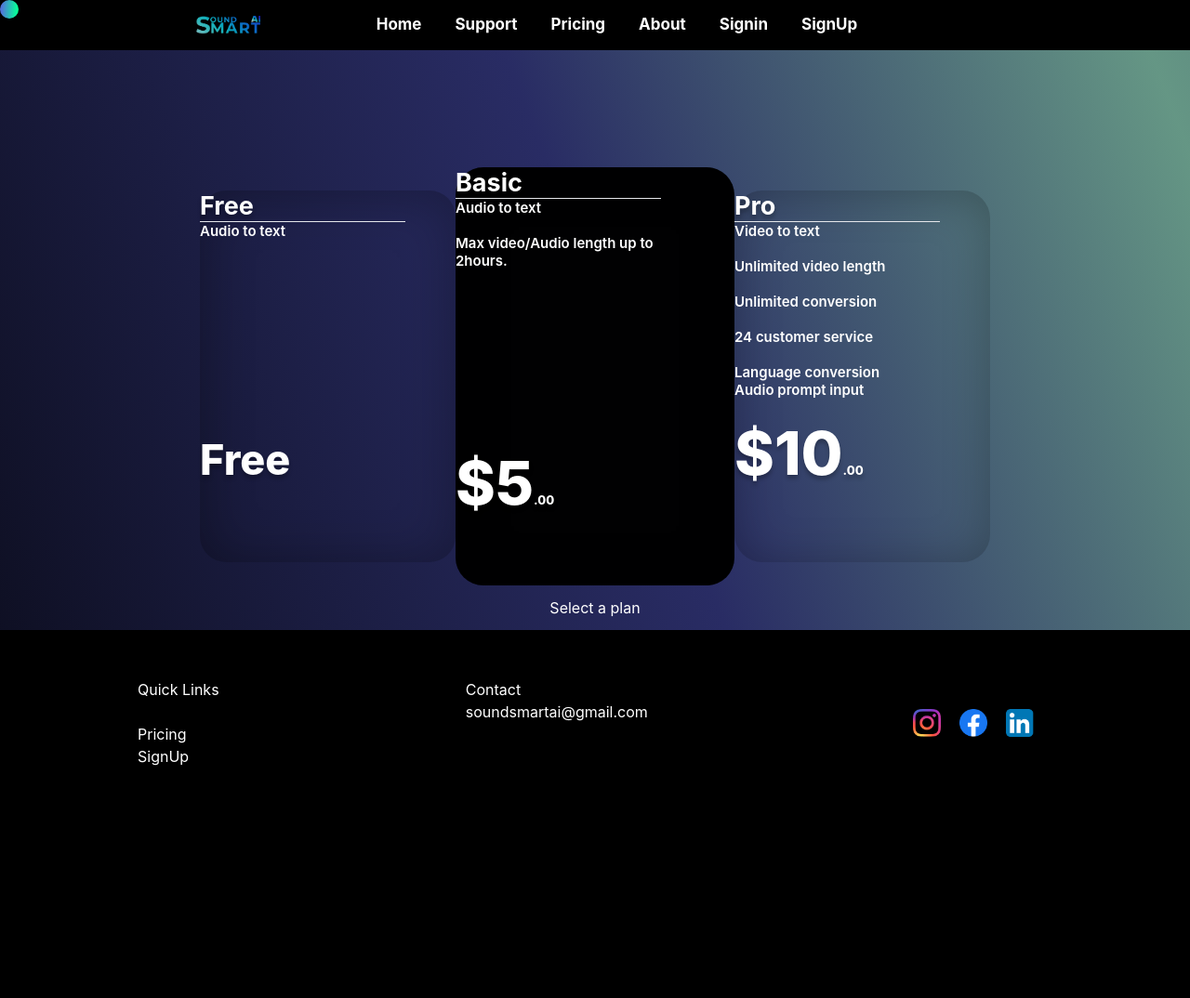
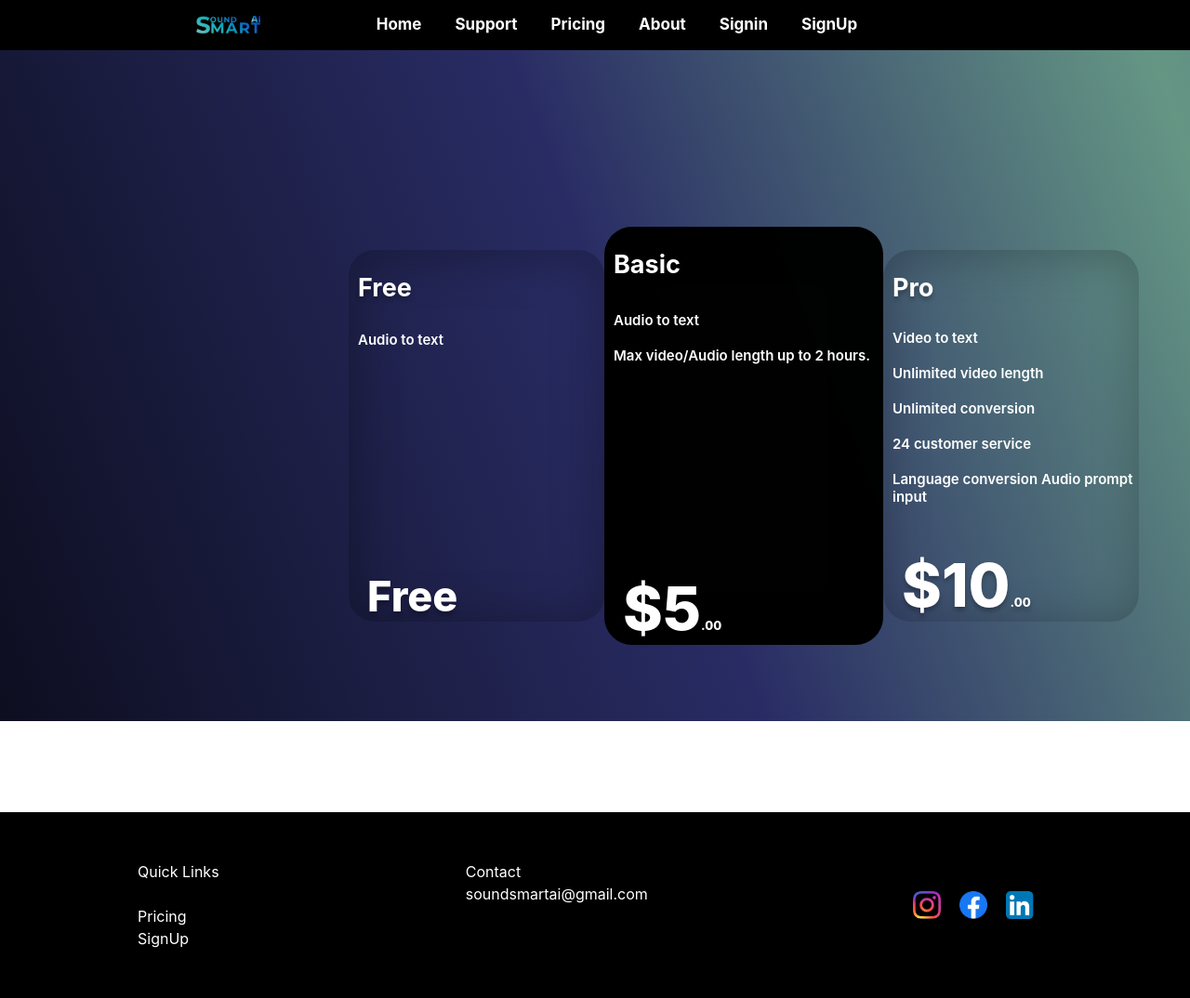
Before and after one commit to techie-ranith/soundsmartai, a PHP site: page /subscription.php in a window 1280 px wide; the page is wider, and only the part inside the window is pictured. Shown: that part at 93% size. Before the commit the page ends 824 px from the top of that part, so only its background shows below. Run offline with PHP 8.4, Linux system fonts and the light colour scheme; some libraries are stand-ins or nearby versions.

Commit message:
Development 2 (#34)
* sef

* efe

* pricing

---------

Co-authored-by: yohan manohara <warushayoham80@gmail.com>

```diff
--- a/css/pricing.css
+++ b/css/pricing.css
@@ -3,8 +3,15 @@ body{
     height: 97vh;
     background: linear-gradient(69deg, #000 -24.37%, #292C64 52.21%, rgba(18, 94, 67, 0.65) 95.97%, #202255 161.6%, #000 209.01%);
     background-repeat: no-repeat;
+
   }
+
+
     .button1{
+      display: flex;
+
+    justify-content: space-between;
+    flex-direction: column;
 
     width: 275px;
     height: 400px;
@@ -22,6 +29,9 @@ body{
     height: 450px;
     flex-shrink: 0;
     border-radius: 30px;
+    display: flex;
+    flex-direction: column;
+    justify-content: space-between;
 
     background: rgba(0, 0, 0, 0.98);
     box-shadow: 0px 4px 50px 8px rgba(0, 0, 0, 0.25) inset;
@@ -31,14 +41,18 @@ body{
     }
     .container{
         display:flex;
+        flex-direction: row;
     justify-content:center;
     align-items: center;
-  margin-top: 60px;
+    margin-top: 100px;
+    margin-bottom: 60px;
+    margin-left: 160px;
+
 
     }
-  .ul{
-      width: 220.587px;
-  height: 38.46px;
+    ul{
+         /* width: 220.587px;
+    height: 38.46px;  */
     flex-shrink: 0;
     color: #FFF;
     font-family: Inter;
@@ -46,10 +60,17 @@ body{
     font-style: normal;
     font-weight: 600;
     line-height: normal;
-  padding-top: 30px;
-  padding-left: 30px  ;
+    /* padding-top: 10px;
+    padding-left: 50px;
+    margin-right: 100px;
+     */
+    /* margin-top: 0px; */
+    text-align: left;
     }
     .button3{
+      display: flex;
+      flex-direction: column;
+      justify-content: space-between;
         width: 275px;
     height: 400px;
     flex-shrink: 0;
@@ -72,7 +93,8 @@ body{
     font-style: normal;
     font-weight: 700;
     line-height: normal;
-  margin-top: 50px;
+    margin-top: 20px;
+
     }
     .button3:hover{ transform: translateY(-10px);}
     .button1:hover{transform: translateY(-10px);}
@@ -81,7 +103,7 @@ body{
         height: 100px;
         flex-shrink: 0;
         color: #FFF;
-      font-family: Inter;
+        font-family: inter;
         font-size: 65px;
         font-style: normal;
         font-weight: 800;
@@ -96,7 +118,7 @@ body{
     font-weight: 800;
     line-height: normal;
     text-align: center;
-  padding-top: 50px;
+    padding-top: 20px;
 
         }
 
@@ -108,6 +130,7 @@ body{
     font-weight: 800;
     line-height: normal;
     padding-top: 50px;
+    text-align:center;
         }
         h1{
             color: #FFF;
@@ -119,9 +142,17 @@ body{
 
 
         }
-      hr{
-          font-weight: 400;
-          height: 3px;
-          fill: #FFF;
-          background-color: #FFF;
+
+        .top
+        {
+          margin-left: 10px;
         }
+        .bottom
+        {
+          margin-left: 20px;
+
+        }
+        .middle{
+          margin-top: 0px;
+          margin-left: 10px;
+        }
--- a/subscription.php
+++ b/subscription.php
@@ -1,85 +1,85 @@
 <!DOCTYPE html>
-<meta name="viewport" content="width=device-width, initial-scale=1.0">
-<head><title>Subscription</title>
-<link rel="stylesheet" href="./css/subscription.css">
+<html>
+<head>
+    <title>Subscription</title>
+    <link rel="stylesheet" href="./css/pricing.css">
+    <link rel="icon" href="./assest/01.png">
+</head>
+
 <body>
 
-    <?php
-    include "cursor.php";
+<?php include "navbar.php";
     ?>
-<?php
-        include "navbar.php";
-    ?>
-    <br><br>
-    <br><br><br>
 
 
 
-    <div class="parent1">
-        <div class="parent2">
-            <div>
-                <a href="./payment.php" class="button button1">
+    <br><br><br><br><br><br>
 
-                    <ul class="circle ">
-                   <div><span>Free</span> </div>
-                    <hr>
-                           <div> <li>Audio to text</li></div>
-                            <br><br><br><br><br><br><br><br><br><br><br>
-                           <div><span class="t3">Free</span></div>
-                     </ul>
 
-                 </a>
+
+
+    <div class="container">
+        <a href="#" class="button button1">
+            <div class="top"><br>
+                <span>Free</span>
+
+        </div>
+            <div class="middle">
+                <ul class="circle">
+                    <li>Audio to text</li>
+                    <br><br><br><br>
+                    <br><br><br><br>
+                    <br><br><br>
+                </ul>
             </div>
-            <div>
-                <a href="./payment.php" class="button button2">
+            <div class="bottom">
+                <span class="t3">Free</span>
+            </div>
+        </a>
+        <a href="#" class="button button2">
+            <div class="top"><br>
+                <span>Basic</span>
 
-                    <ul class="circle">
-                    <div><span>Basic</span></div>
-                    <div><hr></div>
-                    <div><li>Audio to text</li>
-                    <br>
-                    <li>Max video/Audio length up to 2hours.
-                    </li>
-                    </div>
-                    <br><br><br><br><br><br><br><br class="l1"><br class="l1"><br class="l1">
-                   <div> <span class="t1">$5</span><span class="t2">.00</span></div>
-                    </ul>
-            </a>
-            </div>
-
-            <div>
-                <a href="./payment.php" class="button button3">
-                    <ul class="circle">
-                           <div> <span>Pro</span> </div>
-                            <div><hr></div>
-                            <div>   <li>Video to text</li>
-                                <br>
-                                <li>Unlimited video length
-                                </li>
-                                <br>
-                                <li>Unlimited conversion</li>
-                                <br>
-                                <li>24 customer service</li>
-                                <br>
-                                <li>Language conversion
-                                    Audio prompt input</li>
-                                    </div>
-                                    <br>
-
-                                   <div><span class="t1">$10</span><span class="t2">.00</span> </div>
-                    </ul>
-                    </a>
-            </div>
+        </div>
+            <div class="middle">
+                <ul class="circle">
+                    <li>Audio to text</li><br>
+                    <li>Max video/Audio length up to 2 hours.</li>
+                    <br><br><br><br><br><br><br><br><br><br>
+                </ul>
 
             </div>
+            <div class="bottom">
+                <span class="t1">$5</span><span class="t2">.00</span>
+            </div>
+        </a>
+        <a href="#" class="button3">
+            <div class="top"><br>
+                <span>Pro</span>
 
-        </div>
-        <div class="parent3">
-            <br><br>
-            <h1>Select a plan</h1>
-        </div>
-
-        <?php include "footer.php"; ?>
+            </div>
+            <div class="middle">
+                <ul class="circle">
+                    <li>Video to text</li><br>
+                    <li>Unlimited video length</li><br>
+                    <li>Unlimited conversion</li><br>
+                    <li>24 customer service</li><br>
+                    <li>Language conversion Audio prompt input</li>
+                    <br>
+                </ul>
+            </div>
+            <div class="bottom">
+                <span class="t1">$10</span><span class="t2">.00</span>
+            </div>
+        </a>
 
     </div>
+    <br><br><br><br><br>
+
+    <?php include "footer.php"; ?>
+
+
 </body>
+
+
+</html>
```
Lines whose indentation alone changed are shown as unchanged.
